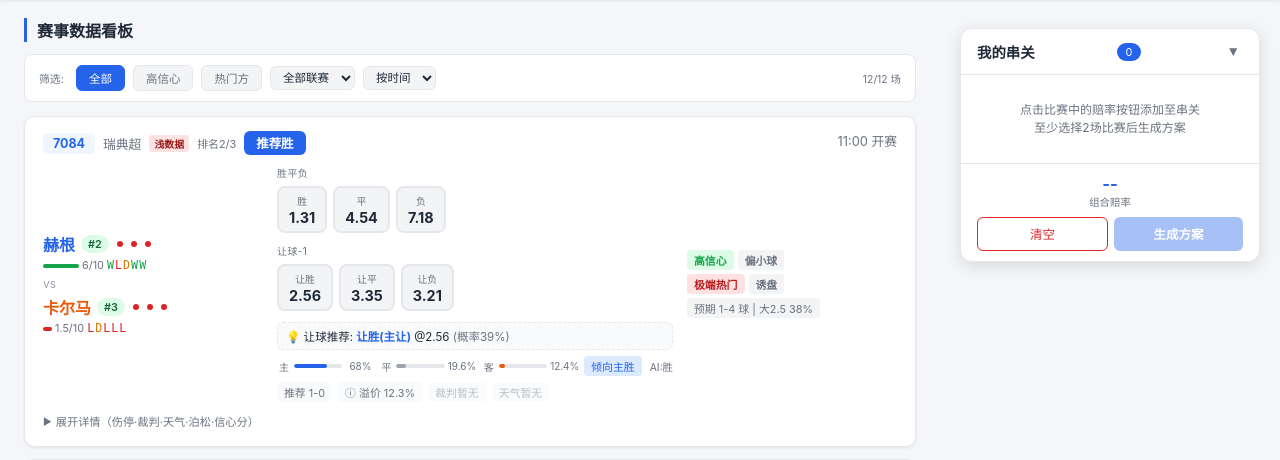
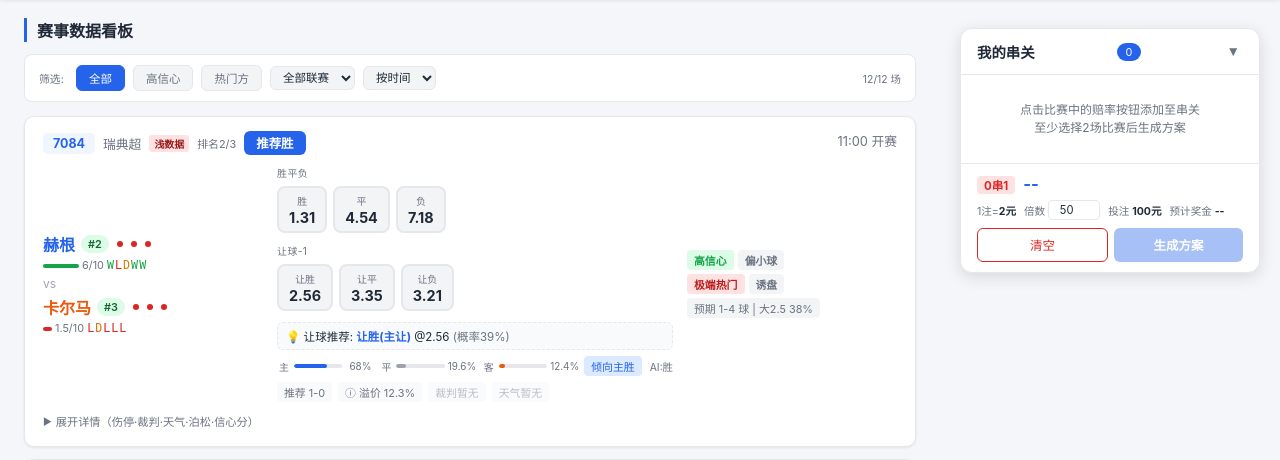
Before and after one commit to etrei7/jingcai-analyzer, a Flask app: page / in a window 1280 px wide. Shown: the part 52-512 px from the top of the page. Run offline with Flask 3, Linux system fonts and the light colour scheme; data that the repository does not hold is empty.

Commit message:
Fix parlay: 1 bet=2 yuan x multiple, N-leg parlay calc, stake & win display

```diff
--- a/templates/index.html
+++ b/templates/index.html
@@ -196,9 +196,15 @@ body{background:var(--bg);color:var(--text);font-family:-apple-system,BlinkMacSy
 .parlay-remove{background:none;border:none;color:var(--low);cursor:pointer;font-size:1.1rem;padding:0 4px}
 .parlay-remove:hover{color:#b91c1c;transform:scale(1.2)}
 .parlay-footer{padding:10px 16px;border-top:1px solid var(--border)}
-.parlay-combo{text-align:center;margin-bottom:8px}
-.parlay-combo .val{font-size:1.05rem;font-weight:700;color:var(--home)}
-.parlay-combo .label{font-size:0.65rem;color:var(--text-muted)}
+.parlay-attrs{display:flex;justify-content:space-between;align-items:center}
+.parlay-calc{display:flex;align-items:baseline;gap:8px;margin-bottom:6px}
+.parlay-calc .calc-label{font-size:0.72rem;font-weight:700;color:var(--low);font-family:var(--mono);background:var(--low-bg);padding:1px 7px;border-radius:4px}
+.parlay-calc .calc-val{font-size:1.05rem;font-weight:700;color:var(--home);font-family:var(--mono)}
+.parlay-betinfo{display:flex;align-items:center;gap:8px;flex-wrap:wrap;font-size:0.66rem;color:var(--text-muted);margin-bottom:8px}
+.parlay-betinfo b{color:var(--text);font-weight:700}
+.parlay-betinfo .multi-wrap{display:flex;align-items:center;gap:3px;font-size:0.66rem}
+.parlay-betinfo input{width:52px;background:var(--card-bg);color:var(--text);border:1px solid var(--border);border-radius:4px;padding:2px 5px;font-size:0.7rem;font-family:var(--mono);text-align:center}
+.parlay-betinfo input:focus{outline:none;border-color:var(--home)}
 .parlay-btns{display:flex;gap:6px}
 .btn-clear{flex:1;background:transparent;color:var(--low);border:1px solid var(--low);padding:7px;border-radius:6px;cursor:pointer;font-size:0.78rem}.btn-clear:hover{background:var(--low-bg)}
 .btn-generate{flex:1;background:var(--home);color:#fff;border:none;padding:7px;border-radius:6px;cursor:pointer;font-size:0.78rem;font-weight:600}.btn-generate:hover{opacity:.9}.btn-generate:disabled{opacity:.4;cursor:not-allowed}
@@ -375,7 +381,15 @@ body{background:var(--bg);color:var(--text);font-family:-apple-system,BlinkMacSy
   </div>
   <div class="parlay-list" id="parlayList"><div class="parlay-empty">点击比赛中的赔率按钮添加至串关<br>至少选择2场比赛后生成方案</div></div>
   <div class="parlay-footer">
-    <div class="parlay-combo"><div class="val" id="comboOdds">--</div><div class="label">组合赔率</div></div>
+    <div class="parlay-attrs">
+      <div class="parlay-calc"><span class="calc-label" id="parlayType">--串1</span><span class="calc-val" id="comboOdds">--</span></div>
+    </div>
+    <div class="parlay-betinfo">
+      <span>1注=<b>2元</b></span>
+      <span class="multi-wrap">倍数 <input type="number" id="betMultiple" min="1" value="50" step="1" oninput="renderParlay()"></span>
+      <span>投注 <b id="betStake">--</b></span>
+      <span>预计奖金 <b id="betWin">--</b></span>
+    </div>
     <div class="parlay-btns"><button class="btn-clear" onclick="clearParlay()">清空</button><button class="btn-generate" id="btnGenerate" disabled onclick="generatePlan()">生成方案</button></div>
   </div>
 </div>
@@ -869,12 +883,25 @@ function renderTotalGoals(tgRecs) {
   }).join('')+'</div>';
 }
 
+function parlayCalc() {
+  const items=Object.values(parlaySelections);
+  const mult=parseInt(document.getElementById('betMultiple').value)||1;
+  const co=items.length?items.reduce((a,i)=>a*i.odds,1):0;
+  const stake=2*mult;                     // 1注2元 × 倍数
+  const win=co*stake;                     // 奖金 = 组合赔率 × 投注额
+  return {items, mult, co, stake, win: win.toFixed(2)};
+}
+
 function renderParlay() {
   const list=document.getElementById('parlayList'),count=document.getElementById('parlayCount');
   const comboEl=document.getElementById('comboOdds'),btnGen=document.getElementById('btnGenerate');
-  const items=Object.values(parlaySelections);count.textContent=items.length;
+  const calc=parlayCalc(), items=calc.items;
+  count.textContent=items.length;
+  document.getElementById('parlayType').textContent=items.length+'串1';
+  document.getElementById('betStake').textContent=calc.stake+'元';
+  document.getElementById('betWin').textContent=(items.length>=2?calc.win:'--');
   if(!items.length){list.innerHTML='<div class="parlay-empty">点击比赛中的赔率按钮添加至串关<br>至少选择2场比赛后生成方案</div>';comboEl.textContent='--';btnGen.disabled=true}
-  else{list.innerHTML=items.map(i=>`<div class="parlay-item"><div class="info"><div class="match-teams-small">${i.home_team} vs ${i.away_team}</div><div class="option-info">#${i.match_id} ${i.league} | ${i.option} @${i.odds} ${i.mode==='hcp'?'[让]':''}</div></div><button class="parlay-remove" onclick="removeParlayItem('${i.key}')">&times;</button></div>`).join('');comboEl.textContent=items.reduce((a,i)=>a*i.odds,1).toFixed(2);btnGen.disabled=items.length<2}
+  else{list.innerHTML=items.map(i=>`<div class="parlay-item"><div class="info"><div class="match-teams-small">${i.home_team} vs ${i.away_team}</div><div class="option-info">#${i.match_id} ${i.league} | ${i.option} @${i.odds} ${i.mode==='hcp'?'[让]':''}</div></div><button class="parlay-remove" onclick="removeParlayItem('${i.key}')">&times;</button></div>`).join('');comboEl.textContent=calc.co.toFixed(2);btnGen.disabled=items.length<2}
   // 不覆盖 allMatches，直接重新渲染当前筛选结果
   applyFilters();
 }
@@ -889,12 +916,17 @@ function removeParlayItem(key){delete parlaySelections[key];renderParlay()}
 function clearParlay(){parlaySelections={};renderParlay()}
 
 function generatePlan(){
-  const items=Object.values(parlaySelections);if(items.length<2)return;
-  const co=items.reduce((a,i)=>a*i.odds,1),ret=(co*2).toFixed(2);
+  const calc=parlayCalc(),items=calc.items;
+  if(items.length<2)return;
   document.getElementById('modalContent').innerHTML=`
     <div class="modal-title">串关方案详情</div>
     ${items.map(i=>`<div class="modal-match"><div class="teams"><span style="color:var(--home)">${i.home_team}</span> vs <span style="color:var(--away)">${i.away_team}</span></div><div class="detail">#${i.match_id} ${i.league} | ${i.match_time} | 选择: <strong style="color:var(--home)">${i.option}</strong> @${i.odds} ${i.mode==='hcp'?'[让球]':''}</div></div>`).join('')}
-    <div class="modal-summary"><div class="odds">组合赔率: ${co.toFixed(2)}</div><div class="info">投注2元预计返奖: <strong style="color:var(--home)">${ret}元</strong></div><div class="info" style="margin-top:5px;font-size:0.7rem;color:var(--text-muted)">${items.length}串1 组合</div></div>
+    <div class="modal-summary">
+      <div class="odds">组合赔率: ${calc.co.toFixed(2)}</div>
+      <div class="info">${items.length}串1 · 1注2元 × ${calc.mult}倍 = 投注 <strong style="color:var(--home)">${calc.stake}元</strong></div>
+      <div class="info">预计返奖: <strong style="color:var(--home)">${calc.win}元</strong></div>
+      <div class="info" style="margin-top:5px;font-size:0.7rem;color:var(--text-muted)">需全部${items.length}场命中方可中奖</div>
+    </div>
     <button class="modal-close" onclick="closeModal()">关闭</button>`;
   document.getElementById('modalOverlay').style.display='flex';
 }
```
